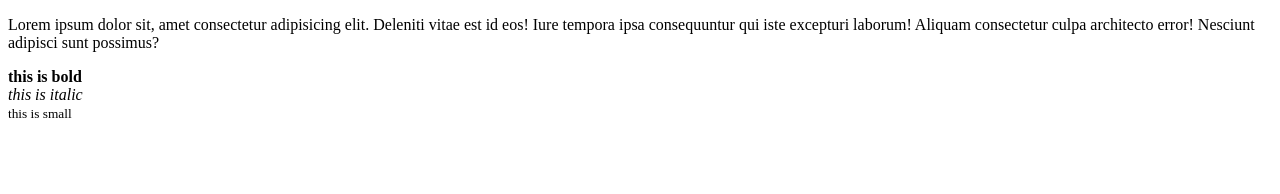
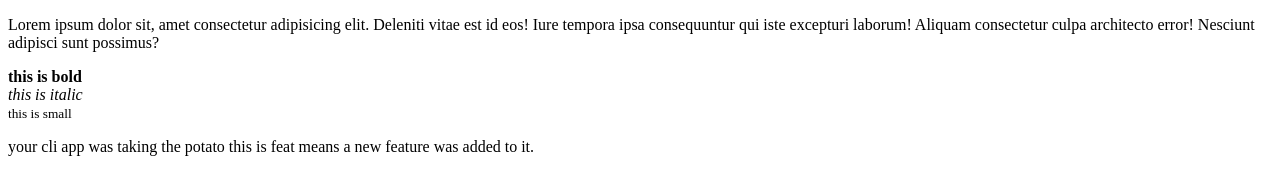
Before and after one commit to Piyush-Bhojane07/levelOne, a plain HTML site: page index.html in a window 1280 px wide. Drawn offline with Linux system fonts and the light colour scheme.

Commit message:
feat; feature added
in cli app, it takes potato as input

```diff
--- a/index.html
+++ b/index.html
@@ -17,5 +17,7 @@
 
 <small>this is small</small></small>
 
+<p>your cli app was taking the potato this is feat means a new feature was added to it.</p>
+
 </body>
 </html>
```
